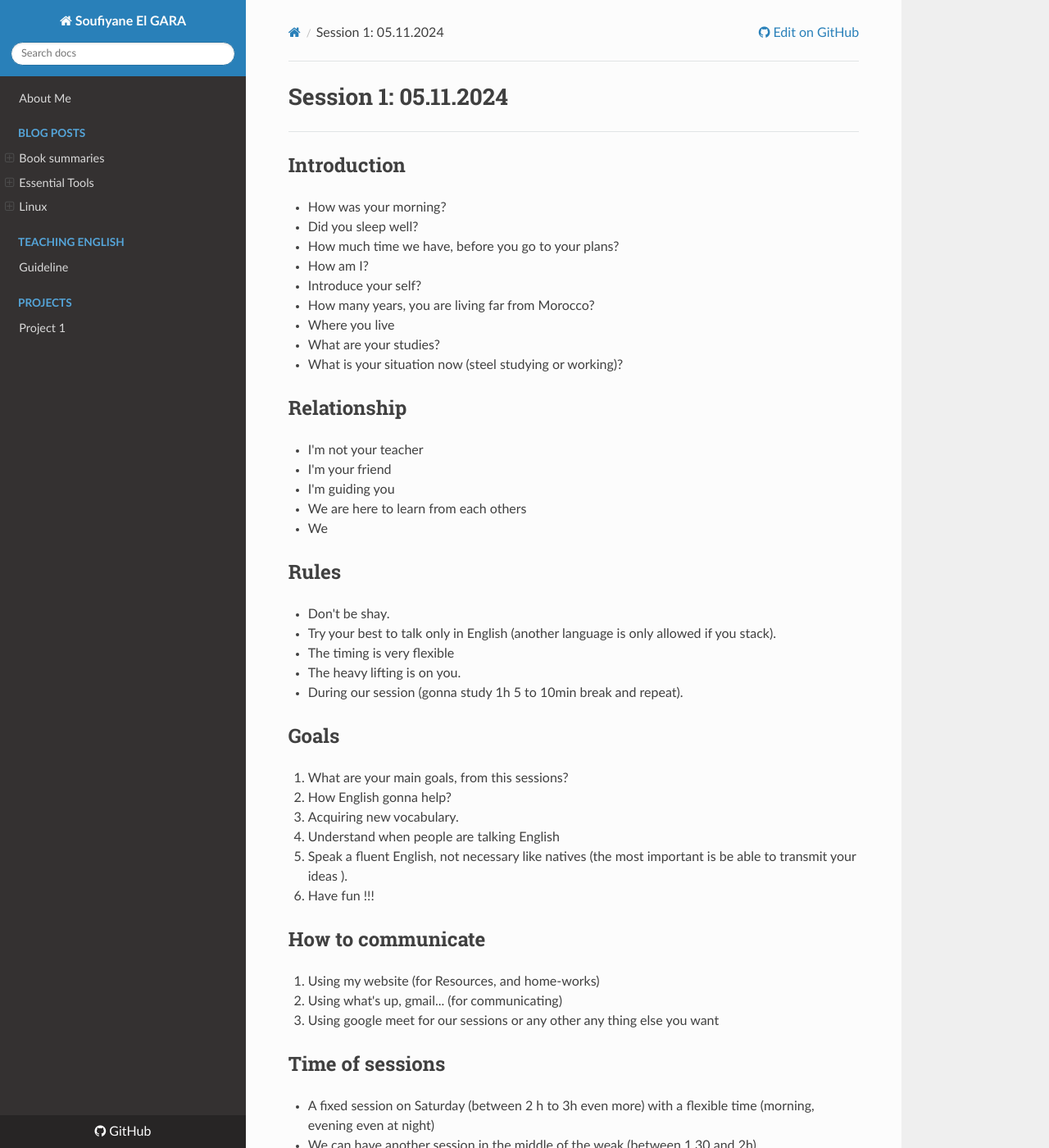
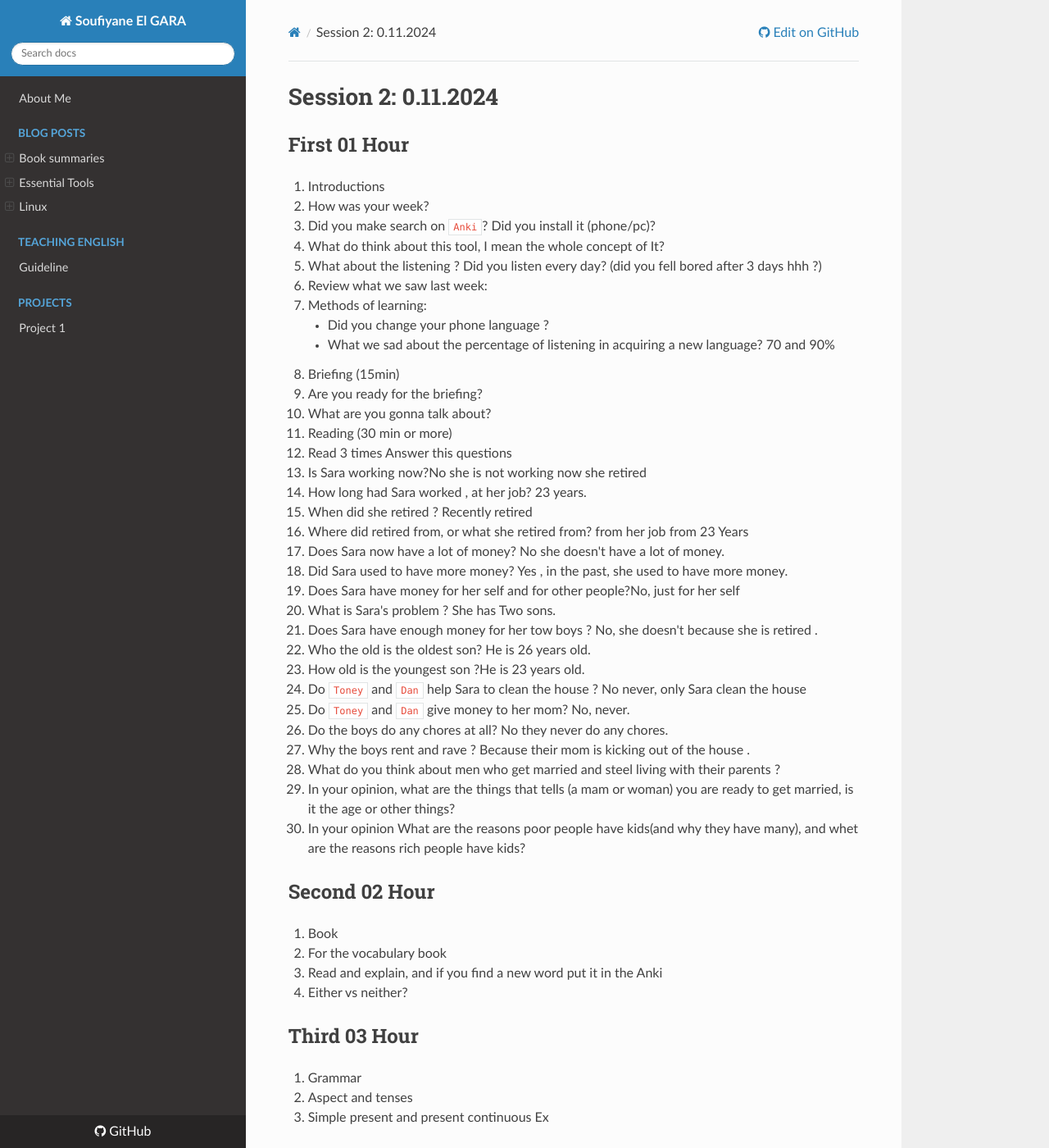
Before and after one commit to soufiyaneElgara/soufiyaneElgara.github.io, an MkDocs documentation site: the page built from docs/teachingEnglish/sessions.md, in a window 1280 px wide and 1400 px high. Shown: the whole window at 82% size. Built offline with MkDocs 1.6.1, drawn with Linux system fonts in a browser that asks for light colours; nearby versions of some CDN libraries; some of the changed text lies outside the part shown.

Commit message:
adding the session 2 whith all its resources and exercices

```diff
--- a/docs/teachingEnglish/sessions.md
+++ b/docs/teachingEnglish/sessions.md
@@ -1,3 +1,67 @@
+# Session 2: 0.11.2024
+
+## First 01 Hour
+
+1. Introductions
+   * How was your week?
+   * Did you make search on `Anki`? Did you install it (phone/pc)?
+   * What do think about this tool, I mean the whole concept of It?
+   * What about the listening ? Did you listen every day? (did you fell bored after 3 days hhh ?)
+
+1. Review what we saw last week:
+  * Methods of learning:
+    * Did you change your phone language ?
+    * What we sad about the percentage of listening in acquiring a new language? 70 and 90%
+1. Briefing (15min)
+   * Are you ready for the briefing?
+   * What are you gonna talk about?
+
+1. Reading (30 min or more)
+   * Read 3 times
+Answer this questions
+   1. Is Sara working now?No she is not working now she retired
+   1. How long had Sara worked , at her job? 23 years.
+   1. When did she retired ? Recently retired
+   1. Where did retired from, or what she retired from? from her job from 23 Years
+   1. Does Sara now have a lot of money? No she doesn't have a lot of money.
+   1. Did Sara used to have more money? Yes , in the past, she used to have more money.
+   1. Does Sara have money for her self and for other people?No, just for her self
+   1. What is Sara's problem ? She has Two sons.
+   1. Does Sara have enough money for her tow boys ? No, she doesn't because she is retired .
+   1. Who the old is the oldest son? He is 26 years old.
+   1. How old is the youngest son ?He is 23 years old.
+   1. Do `Toney` and `Dan` help Sara to clean the house ? No never, only Sara clean the house
+   1. Do `Toney` and `Dan` give money to her mom? No, never.
+   1. Do the boys do any chores at all? No they never do any chores.
+   1. Why the boys rent and rave ? Because their mom is kicking out of the house .
+
+1. What do you think about men who get married and steel living with their parents ?
+1. In your opinion, what are the things that tells (a mam or woman) you are ready to get married,   is it the age or other things?
+1. In your opinion What are the reasons poor people have kids(and why they have many), and whet are the reasons rich people have kids?
+
+
+
+## Second 02 Hour
+1. Book
+1. For the vocabulary book
+   * Read and explain, and if you find a new word put it in the Anki
+
+1. Either vs neither?
+## Third 03 Hour
+1. Grammar
+   1. Aspect and tenses
+   2. Simple present and present continuous
+Ex
+## Forth 04 Hour
+1. Discussion : ""
+1. Home work
+   * Put the learned vocabulary from the reading in you Anki.
+
+
+
+
+
+
 # Session 1: 05.11.2024
 
 ---
```
Also changed, not shown: docs/teachingEnglish/grammar/tenses/aspect.md (added, +61 -0 lines), docs/teachingEnglish/grammar/tenses/presentContinuous.md (added, +173 -0 lines), docs/teachingEnglish/grammar/tenses/simplePast.md (added, +1 -0 lines), docs/teachingEnglish/grammar/tenses/simplePresent.md (added, +241 -0 lines), docs/teachingEnglish/guideLine.md (+37 -3 lines), 1 other file.
